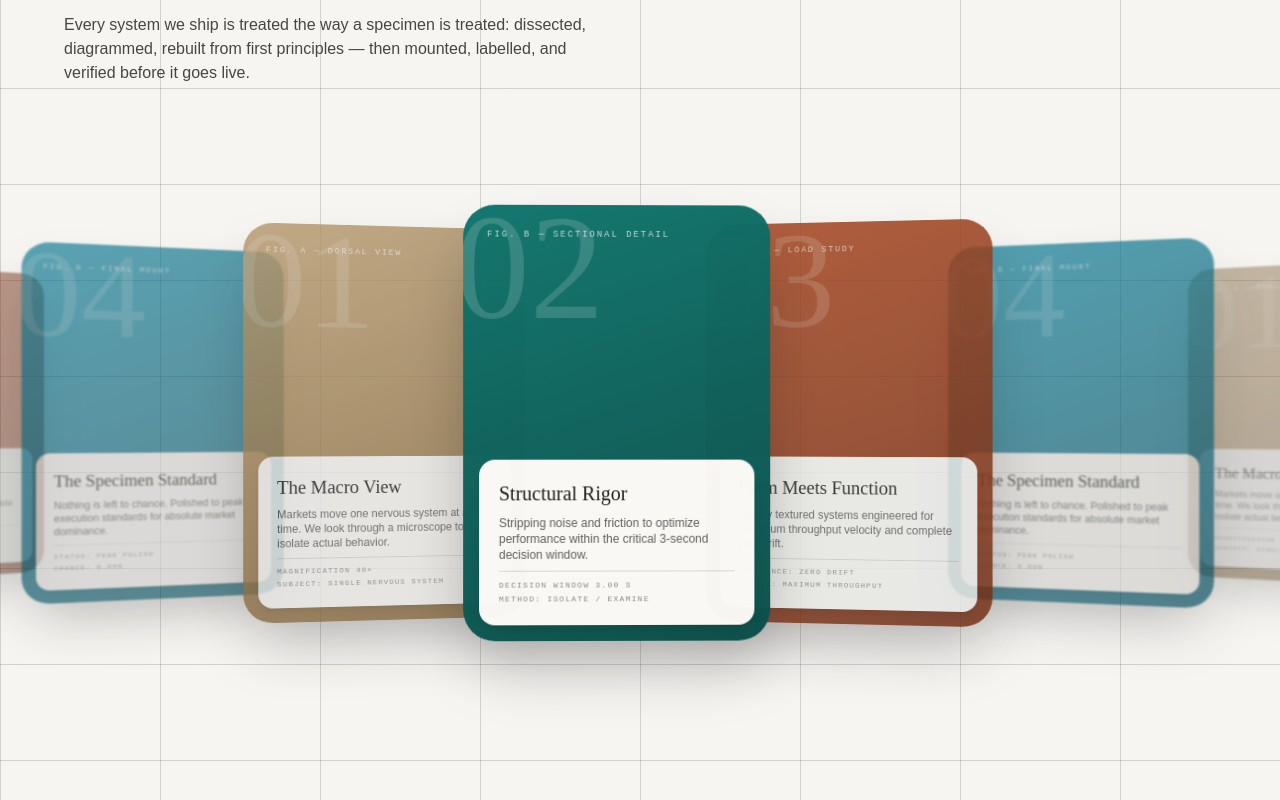
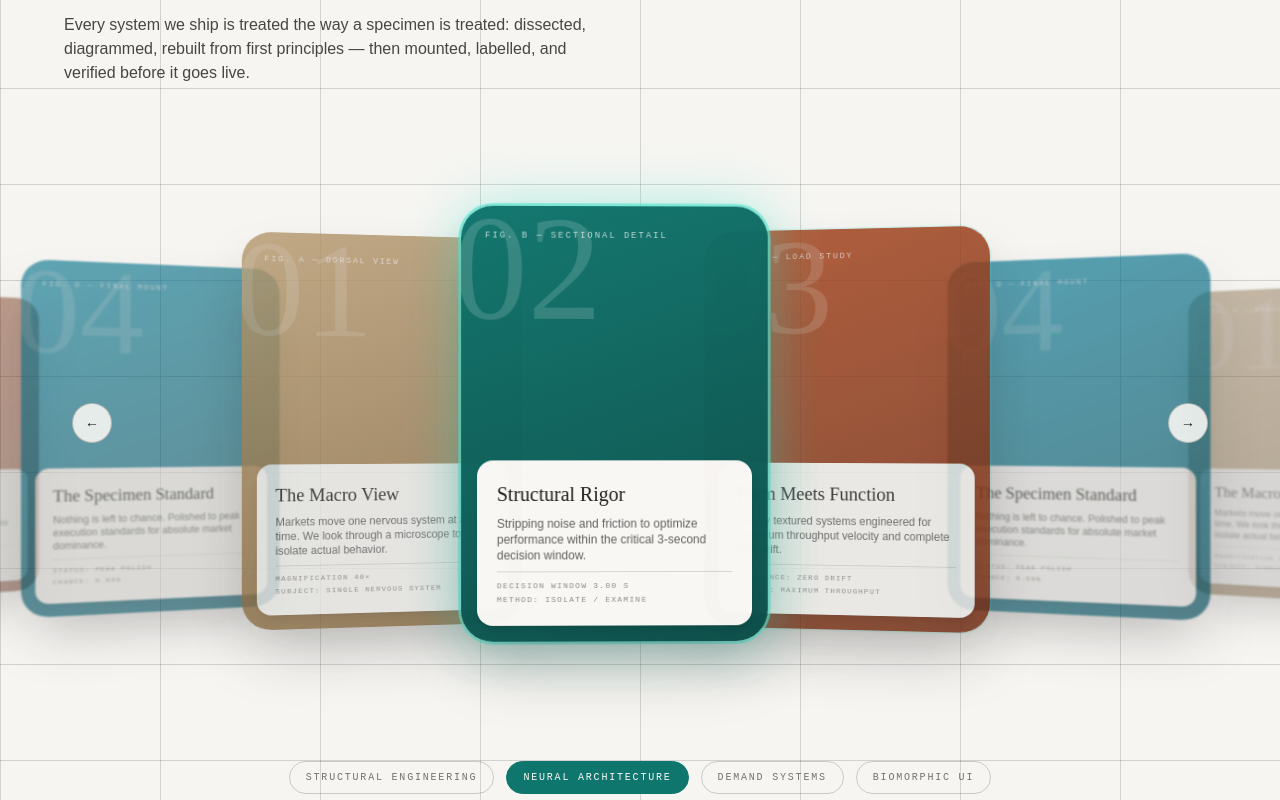
Before and after one commit to Edburto/DigitalSpecimen, a Next.js app: page / in a window 1280 px wide. Shown: the part 2600-3400 px from the top of the page. Built offline with nearby package versions, Linux system fonts and the light colour scheme.

Commit message:
Refactor Section3Manifesto for improved carousel effects
Updated the Section 3 Manifesto component to improve functionality and visual effects, including changes to the carousel mechanics and styling.

```diff
--- a/components/Section3Manifesto.jsx
+++ b/components/Section3Manifesto.jsx
@@ -1,24 +1,27 @@
 'use client';
 
-import { useRef, useEffect, useState } from 'react';
+import { useRef, useEffect, useState, useCallback } from 'react';
 import { motion } from 'framer-motion';
 
 /**
- * Section 3 — Manifesto Plate (Roulette Coverflow, v3)
+ * Section 3 — Manifesto Plate (Curved Carousel v4)
  *
- * Cards are full-color rounded panels (like the reference's colorful
- * portfolio thumbnails) with a compact white "specimen label" plate
- * floating near the bottom of each card carrying the actual copy — museum
- * specimen-tag styling, not a flat white card with a thin accent bar.
+ * Navigation: click-drag, mouse-wheel, and arrow buttons all move the strip.
+ * Idle autoplay resumes only after a short pause with no interaction.
  *
- * Vertical rhythm: header copy sits tight to the top of the section (pulled
- * up), the carousel gets a wide clean band with no competing text, and the
- * footer metadata is pushed well below the carousel (pushed down) so
- * nothing crowds the motion.
+ * Focus state: the slot nearest center gets a glowing cyan border, computed
+ * every frame from its actual distance-from-center (not a hard on/off toggle
+ * — it's a continuous glow strength that peaks exactly at center).
  *
- * Motion mechanic is unchanged from the previous build: mouse X position
- * scrubs the strip (roulette), idle drift when the cursor isn't over it,
- * imperative ref + rAF updates (not React state per frame).
+ * Curve: cards curve away in both rotation (rotateY) AND vertical position
+ * (translateY) as they move from center — a true arc, not just a flat row
+ * with rotated cards.
+ *
+ * Category pills below the carousel jump the strip to a given pod (shortest
+ * path around the loop) and stay highlighted whenever that pod is centered.
+ *
+ * All motion is imperative (refs + rAF, not React state per frame) —
+ * `will-change: transform` is set on every card for GPU acceleration.
  */
 
 const UNIQUE_PODS = [
@@ -31,6 +34,7 @@ const UNIQUE_PODS = [
     meta2: 'SUBJECT: SINGLE NERVOUS SYSTEM',
     accent: '#c9a878',
     accentDark: '#8a6a3d',
+    category: 'Structural Engineering',
   },
   {
     num: '02',
@@ -41,6 +45,7 @@ const UNIQUE_PODS = [
     meta2: 'METHOD: ISOLATE / EXAMINE',
     accent: '#0f766e',
     accentDark: '#0b4f4a',
+    category: 'Neural Architecture',
   },
   {
     num: '03',
@@ -51,6 +56,7 @@ const UNIQUE_PODS = [
     meta2: 'OUTPUT: MAXIMUM THROUGHPUT',
     accent: '#b3491f',
     accentDark: '#7a3015',
+    category: 'Demand Systems',
   },
   {
     num: '04',
@@ -61,53 +67,78 @@ const UNIQUE_PODS = [
     meta2: 'CHANCE: 0.00%',
     accent: '#0891b2',
     accentDark: '#055a6e',
+    category: 'Biomorphic UI',
   },
 ];
 
+const N_UNIQUE = UNIQUE_PODS.length;
 const REPEAT = 3;
-const VIRTUAL = UNIQUE_PODS.length * REPEAT; // 12 slots on the loop
-const HALF = VIRTUAL / 2; // 6
+const VIRTUAL = N_UNIQUE * REPEAT; // 12 slots on the loop
+const HALF = VIRTUAL / 2;
 
-const SLOTS = Array.from({ length: VIRTUAL }, (_, i) => UNIQUE_PODS[i % UNIQUE_PODS.length]);
+const SLOTS = Array.from({ length: VIRTUAL }, (_, i) => UNIQUE_PODS[i % N_UNIQUE]);
 
-// Retuned to sit closer to the reference: bigger, less extreme falloff,
-// noticeably less blur — the reference reads as crisp cards receding in
-// space, not a heavy depth-of-field photograph.
 const SPACING_PX = 230;
-const VISIBLE_RANGE = 4.4;
-const SENSITIVITY = 4.2;
+const VISIBLE_RANGE = 4.2;
 const AUTOPLAY_STEP = 0.003;
-const EASE = 0.07;
+const IDLE_MS = 1400; // how long after interaction before autoplay resumes
+const EASE = 0.09;
+const DRAG_SENSITIVITY = 1 / SPACING_PX;
+const WHEEL_SENSITIVITY = 1 / 320;
 
 function wrapDelta(delta) {
   return (((delta + HALF) % VIRTUAL) + VIRTUAL) % VIRTUAL - HALF;
 }
 
-function applyCardStyle(el, diff) {
+function applyCardStyle(cardEl, glowEl, diff) {
   const norm = diff / VISIBLE_RANGE;
   const clampedNorm = Math.max(-1.7, Math.min(1.7, norm));
+  const absNorm = Math.min(1, Math.abs(clampedNorm));
+
   const x = diff * SPACING_PX;
+  const y = absNorm * 30; // vertical arc — sides sit lower, like a curved track
   const rotateY = Math.max(-58, Math.min(58, clampedNorm * -46));
-  const scale = Math.max(0.5, 1 - Math.min(1, Math.abs(clampedNorm)) * 0.42);
-  const opacity = Math.max(0.15, 1 - Math.min(1, Math.abs(clampedNorm) * 0.72));
+  const scale = Math.max(0.5, 1 - absNorm * 0.42);
+  const opacity = Math.max(0.15, 1 - Math.abs(clampedNorm) * 0.72);
   const blur = Math.min(2.5, Math.abs(clampedNorm) * 2.2);
   const brightness = Math.max(0.55, 1 - Math.abs(clampedNorm) * 0.4);
   const z = Math.round(1000 - Math.abs(diff) * 40);
 
-  el.style.transform = `translate(-50%, -50%) translateX(${x}px) rotateY(${rotateY}deg) scale(${scale})`;
-  el.style.opacity = String(opacity);
-  el.style.filter = `blur(${blur}px) brightness(${brightness})`;
-  el.style.zIndex = String(z);
+  cardEl.style.transform = `translate(-50%, -50%) translateX(${x}px) translateY(${y}px) rotateY(${rotateY}deg) scale(${scale})`;
+  cardEl.style.opacity = String(opacity);
+  cardEl.style.filter = `blur(${blur}px) brightness(${brightness})`;
+  cardEl.style.zIndex = String(z);
+
+  // Continuous glow strength peaking exactly at center, gone by diff=0.9
+  const glowStrength = Math.max(0, 1 - Math.abs(diff) / 0.9);
+  if (glowEl) {
+    if (glowStrength > 0.01) {
+      glowEl.style.boxShadow = `0 34px 64px -18px rgba(26,26,24,0.4), 0 0 0 ${
+        1.5 + glowStrength * 1.5
+      }px rgba(94,234,212,${0.25 + glowStrength * 0.55}), 0 0 ${
+        20 + glowStrength * 40
+      }px rgba(94,234,212,${glowStrength * 0.55})`;
+    } else {
+      glowEl.style.boxShadow = '0 34px 64px -18px rgba(26,26,24,0.4)';
+    }
+  }
 }
 
 export default function Section3Manifesto() {
   const stageRef = useRef(null);
   const cardRefs = useRef([]);
+  const glowRefs = useRef([]);
   const posRef = useRef(0);
   const targetRef = useRef(0);
-  const hoveringRef = useRef(false);
+  const isDraggingRef = useRef(false);
+  const dragStartXRef = useRef(0);
+  const dragStartPosRef = useRef(0);
+  const lastInteractionRef = useRef(0);
   const rafRef = useRef(null);
+  const activeUniqueRef = useRef(-1);
+
   const [reducedMotion, setReducedMotion] = useState(false);
+  const [activeCategory, setActiveCategory] = useState(0);
 
   useEffect(() => {
     const mq = window.matchMedia('(prefers-reduced-motion: reduce)');
@@ -118,23 +149,38 @@ export default function Section3Manifesto() {
     if (reducedMotion) {
       cardRefs.current.forEach((el, i) => {
         if (!el) return;
-        applyCardStyle(el, wrapDelta(i));
+        applyCardStyle(el, glowRefs.current[i], wrapDelta(i));
       });
       return;
     }
 
     function frame() {
-      if (!hoveringRef.current) {
+      const idle = !isDraggingRef.current && Date.now() - lastInteractionRef.current > IDLE_MS;
+      if (idle) {
         targetRef.current += AUTOPLAY_STEP;
       }
+
       const delta = wrapDelta(targetRef.current - posRef.current);
       posRef.current += delta * EASE;
       posRef.current = ((posRef.current % VIRTUAL) + VIRTUAL) % VIRTUAL;
 
+      let nearestUnique = -1;
+      let nearestAbs = Infinity;
+
       cardRefs.current.forEach((el, i) => {
         if (!el) return;
-        applyCardStyle(el, wrapDelta(i - posRef.current));
+        const diff = wrapDelta(i - posRef.current);
+        applyCardStyle(el, glowRefs.current[i], diff);
+        if (Math.abs(diff) < nearestAbs) {
+          nearestAbs = Math.abs(diff);
+          nearestUnique = i % N_UNIQUE;
+        }
       });
+
+      if (nearestUnique !== activeUniqueRef.current) {
+        activeUniqueRef.current = nearestUnique;
+        setActiveCategory(nearestUnique);
+      }
 
       rafRef.current = requestAnimationFrame(frame);
     }
@@ -145,23 +191,65 @@ export default function Section3Manifesto() {
     };
   }, [reducedMotion]);
 
-  function handleMouseMove(e) {
-    const stage = stageRef.current;
-    if (!stage) return;
-    const rect = stage.getBoundingClientRect();
-    const normalized = (e.clientX - rect.left) / rect.width - 0.5;
-    hoveringRef.current = true;
-    targetRef.current = normalized * SENSITIVITY * 2;
+  const markInteraction = useCallback(() => {
+    lastInteractionRef.current = Date.now();
+  }, []);
+
+  function handlePointerDown(e) {
+    isDraggingRef.current = true;
+    dragStartXRef.current = e.clientX;
+    dragStartPosRef.current = posRef.current;
+    markInteraction();
+    stageRef.current?.setPointerCapture?.(e.pointerId);
   }
 
-  function handleMouseLeave() {
-    hoveringRef.current = false;
+  function handlePointerMove(e) {
+    if (!isDraggingRef.current) return;
+    const deltaX = e.clientX - dragStartXRef.current;
+    const newPos = dragStartPosRef.current - deltaX * DRAG_SENSITIVITY;
+    posRef.current = ((newPos % VIRTUAL) + VIRTUAL) % VIRTUAL;
     targetRef.current = posRef.current;
+    markInteraction();
+  }
+
+  function handlePointerUp() {
+    isDraggingRef.current = false;
+    markInteraction();
+  }
+
+  function handleWheel(e) {
+    e.preventDefault();
+    const delta = (Math.abs(e.deltaX) > Math.abs(e.deltaY) ? e.deltaX : e.deltaY) * WHEEL_SENSITIVITY;
+    targetRef.current += delta;
+    markInteraction();
+  }
+
+  function step(dir) {
+    targetRef.current += dir;
+    markInteraction();
+  }
+
+  function goToCategory(uniqueIndex) {
+    // shortest-path jump to the nearest occurrence of this pod on the loop
+    let best = null;
+    for (let rep = 0; rep < REPEAT; rep++) {
+      const slot = uniqueIndex + rep * N_UNIQUE;
+      const d = wrapDelta(slot - posRef.current);
+      if (best === null || Math.abs(d) < Math.abs(best)) best = d;
+    }
+    targetRef.current = posRef.current + best;
+    markInteraction();
   }
 
   return (
-    <section className="relative w-full bg-[#f6f5f2] text-[#1a1a18] font-sans overflow-hidden px-6 md:px-12 pt-16 md:pt-20 pb-32 md:pb-40">
-      {/* Printed hairline grid underlay: 12.5% columns x 96px rows */}
+    <section className="relative w-full bg-[#f6f5f2] text-[#1a1a18] font-sans overflow-hidden px-6 md:px-12 pt-0 pb-32 md:pb-40">
+      {/* Dark-to-light transition bridge from Section 2's #030302 */}
+      <div
+        className="absolute top-0 left-0 right-0 h-[140px] md:h-[200px] pointer-events-none z-20"
+        style={{ background: 'linear-gradient(180deg, #030302 0%, #f6f5f2 100%)' }}
+      />
+
+      {/* Printed hairline grid underlay */}
       <div
         className="absolute inset-0 pointer-events-none"
         style={{
@@ -172,9 +260,7 @@ export default function Section3Manifesto() {
         }}
       />
 
-      {/* Header block — pulled up tight, minimal bottom margin, leaves the
-          rest of the section clean for the carousel */}
-      <div className="relative z-10 max-w-6xl mx-auto mb-6 md:mb-8">
+      <div className="relative z-10 max-w-6xl mx-auto pt-16 md:pt-20 mb-6 md:mb-8">
         <motion.p
           initial={{ opacity: 0, y: 12 }}
           whileInView={{ opacity: 1, y: 0 }}
@@ -207,13 +293,17 @@ export default function Section3Manifesto() {
         </motion.p>
       </div>
 
-      {/* The Roulette Stage — full-bleed, clean open band, no competing copy */}
+      {/* The Carousel Stage */}
+      <div className="relative">
         <div
           ref={stageRef}
-        onMouseMove={handleMouseMove}
-        onMouseLeave={handleMouseLeave}
-        className="relative w-full h-[480px] md:h-[580px] my-8 md:my-12"
-        style={{ perspective: '1400px', cursor: 'crosshair' }}
+          onPointerDown={handlePointerDown}
+          onPointerMove={handlePointerMove}
+          onPointerUp={handlePointerUp}
+          onPointerCancel={handlePointerUp}
+          onWheel={handleWheel}
+          className="relative w-full h-[480px] md:h-[580px] my-8 md:my-12 touch-none select-none"
+          style={{ perspective: '1400px', cursor: isDraggingRef.current ? 'grabbing' : 'grab' }}
         >
           <div className="absolute inset-0" style={{ transformStyle: 'preserve-3d' }}>
             {SLOTS.map((pod, i) => (
@@ -224,20 +314,16 @@ export default function Section3Manifesto() {
                 style={{ transformStyle: 'preserve-3d' }}
               >
                 <div
-                className="relative w-[250px] md:w-[310px] h-[380px] md:h-[440px] rounded-[32px] overflow-hidden pointer-events-none"
+                  ref={(el) => (glowRefs.current[i] = el)}
+                  className="relative w-[250px] md:w-[310px] h-[380px] md:h-[440px] rounded-[32px] overflow-hidden pointer-events-none will-change-transform"
                   style={{
                     background: `linear-gradient(160deg, ${pod.accent} 0%, ${pod.accentDark} 100%)`,
                     boxShadow: '0 34px 64px -18px rgba(26,26,24,0.4)',
                   }}
                 >
-                {/* Watermark numeral — large, translucent, top-left */}
                   <span
                     className="absolute -top-3 -left-2 font-garamond select-none"
-                  style={{
-                    fontSize: '150px',
-                    lineHeight: 1,
-                    color: 'rgba(255,255,255,0.16)',
-                  }}
+                    style={{ fontSize: '150px', lineHeight: 1, color: 'rgba(255,255,255,0.16)' }}
                   >
                     {pod.num}
                   </span>
@@ -249,7 +335,6 @@ export default function Section3Manifesto() {
                     {pod.fig}
                   </p>
 
-                {/* White specimen-label plate */}
                   <div className="absolute left-4 right-4 bottom-4 bg-[#fbfaf7] rounded-2xl p-4 md:p-5 shadow-lg">
                     <h3 className="font-garamond text-lg md:text-xl text-[#1a1a18]">{pod.title}</h3>
                     <p className="text-[11px] md:text-xs leading-relaxed mt-2 text-[#1a1a18]/70">
@@ -270,7 +355,44 @@ export default function Section3Manifesto() {
           </div>
         </div>
 
-      {/* Footer meta — pushed well down, clear of the carousel */}
+        {/* Arrow navigation */}
+        <button
+          type="button"
+          aria-label="Previous specimen"
+          onClick={() => step(-1)}
+          className="absolute left-2 md:left-6 top-1/2 -translate-y-1/2 z-30 w-10 h-10 rounded-full border border-[#1a1a18]/25 bg-[#f6f5f2]/90 backdrop-blur flex items-center justify-center hover:border-[#1a1a18] transition-colors"
+        >
+          <span className="font-mono text-sm">←</span>
+        </button>
+        <button
+          type="button"
+          aria-label="Next specimen"
+          onClick={() => step(1)}
+          className="absolute right-2 md:right-6 top-1/2 -translate-y-1/2 z-30 w-10 h-10 rounded-full border border-[#1a1a18]/25 bg-[#f6f5f2]/90 backdrop-blur flex items-center justify-center hover:border-[#1a1a18] transition-colors"
+        >
+          <span className="font-mono text-sm">→</span>
+        </button>
+      </div>
+
+      {/* Category filter pills */}
+      <div className="relative z-10 max-w-6xl mx-auto flex flex-wrap justify-center gap-3 mt-4 md:mt-6">
+        {UNIQUE_PODS.map((pod, i) => (
+          <button
+            key={pod.category}
+            type="button"
+            onClick={() => goToCategory(i)}
+            className="font-mono text-[10px] uppercase tracking-[0.18em] px-4 py-2 rounded-full border transition-colors"
+            style={{
+              borderColor: i === activeCategory ? pod.accent : 'rgba(26,26,24,0.2)',
+              backgroundColor: i === activeCategory ? pod.accent : 'transparent',
+              color: i === activeCategory ? '#fbfaf7' : 'rgba(26,26,24,0.6)',
+            }}
+          >
+            {pod.category}
+          </button>
+        ))}
+      </div>
+
       <div className="relative z-10 max-w-6xl mx-auto flex flex-col sm:flex-row justify-between items-start sm:items-center gap-2 mt-16 md:mt-24 pt-6 border-t border-[#1a1a18]/20">
         <p className="font-mono text-[10px] uppercase tracking-[0.25em] text-[#1a1a18]/50">
           // DESIGNED FOR THE HUMAN NERVOUS SYSTEM.
```
Lines whose indentation alone changed are shown as unchanged.
